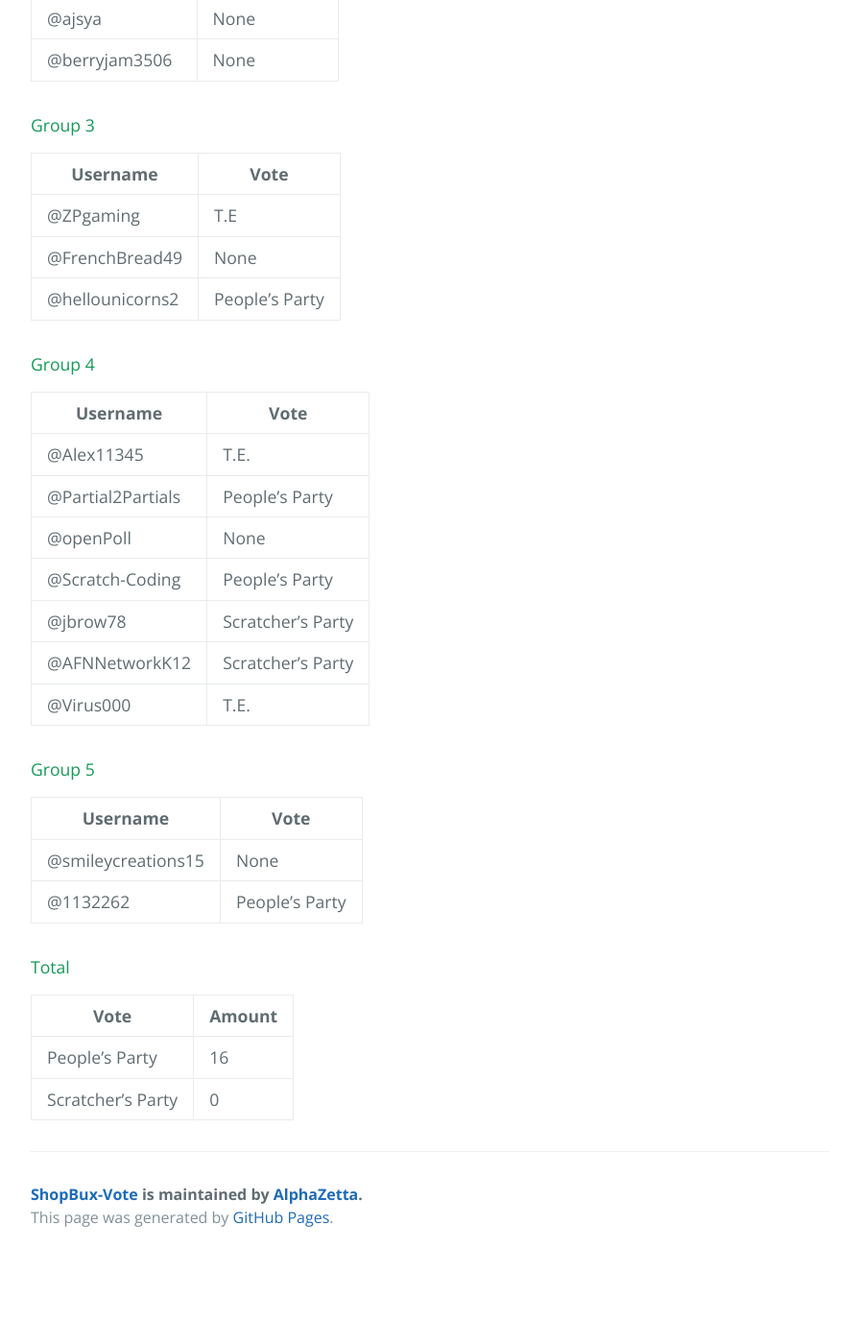
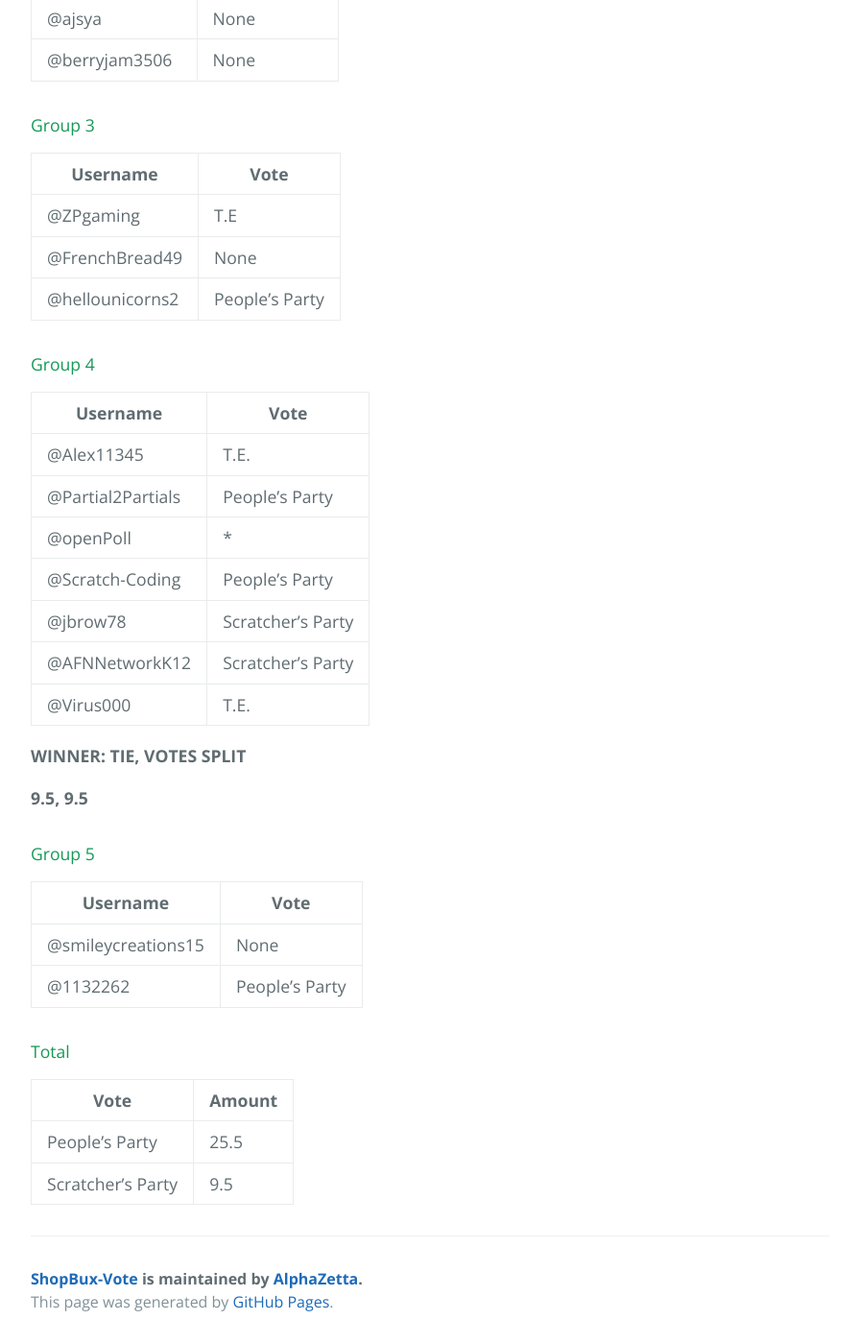
Before and after one commit to AlphaZetta/ShopBux-Vote, a Jekyll site: the page built from index.md, in a window 1280 px wide and 1400 px high, scrolled down 4900 px. Shown: the whole window at 96% size, without its empty margins (192-1087 px from the left). Built offline with Jekyll 4.4.1, drawn with Linux system fonts in a browser that asks for light colours; the repository's description, which GitHub fills in, is left out; our own code applies the rules of GitHub Pages for plain Markdown files; before the commit the page ends 6212 px from its top, so only the background shows below that.

Commit message:
Update index.md

```diff
--- a/index.md
+++ b/index.md
@@ -172,11 +172,15 @@ Username | Vote
 -|-
 @Alex11345 | T.E.
 @Partial2Partials | People's Party
-@openPoll | None
+@openPoll | *
 @Scratch-Coding | People's Party
 @jbrow78 | Scratcher's Party
 @AFNNetworkK12 | Scratcher's Party
 @Virus000 | T.E.
+
+**WINNER: TIE, VOTES SPLIT**
+
+**9.5, 9.5**
 
 #### Group 5
 
@@ -189,5 +193,5 @@ Username | Vote
 
 Vote | Amount
 -|-
-People's Party | 16
-Scratcher's Party | 0
+People's Party | 25.5
+Scratcher's Party | 9.5
```
